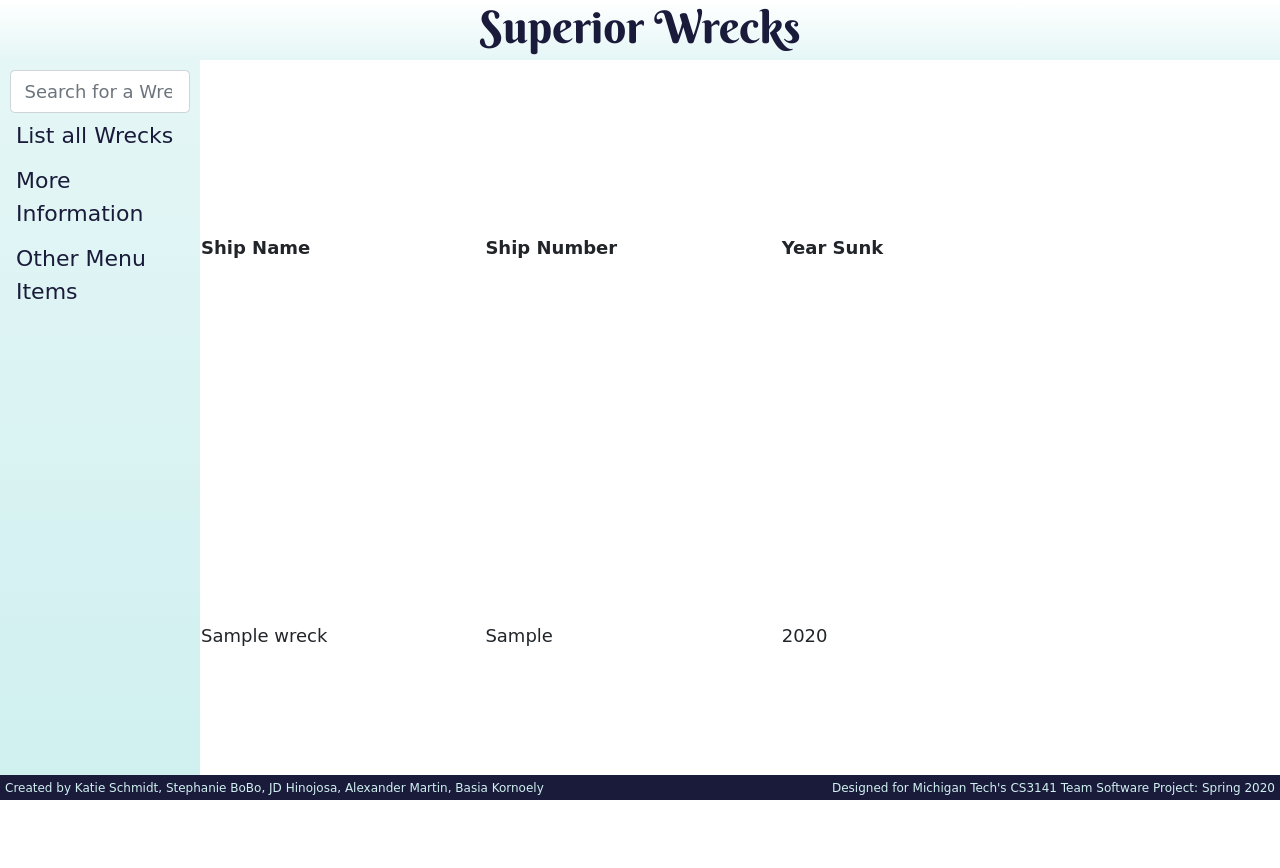
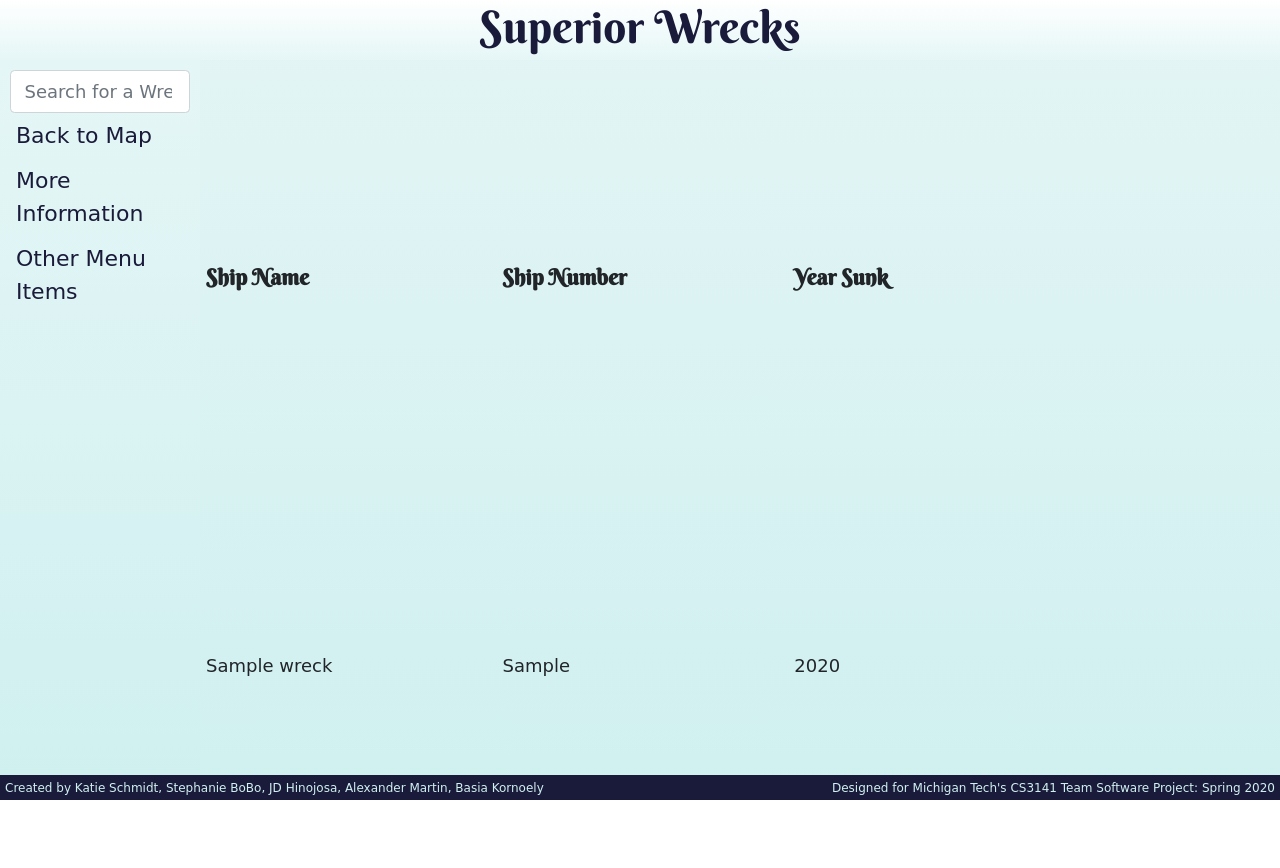
Before and after one commit to SuperiorWrecks/SuperiorWrecks, a Django app: page /wrecks/listofships.html in a window 1280 px wide. Before the commit the page ends 800 px from the top, so only its background shows below. Run offline with Django 3.2, Linux system fonts and the light colour scheme; tables that the repository leaves empty hold one stand-in row (values such as "Sample post"); some libraries are stand-ins or nearby versions; some web fonts are replaced.

Commit message:
Added CSS to body of listofships.html Updated back to map link from listofships.html

```diff
--- a/templates/wrecks/homepage.html
+++ b/templates/wrecks/homepage.html
@@ -203,7 +203,7 @@
 
     function initMap() {
         map = new google.maps.Map(document.getElementById('map'), {
-            center: {lat: 47.598154161430784, lng: -88.3},
+            center: {lat: 47.598154161430784, lng: -88.7},
             zoom: 7,
             streetViewControl: false,
             fullscreenControl: false,
--- a/templates/wrecks/listofships.html
+++ b/templates/wrecks/listofships.html
@@ -24,7 +24,7 @@
             background-image: linear-gradient(white, #E5F6F6);
             font-size: 40px;
             font-family: 'Berkshire Swash', cursive;
-            z-index: 1;
+            z-index: 2;
         }
 
         .sidebar-left {
@@ -34,7 +34,7 @@
             top: var(--header-height);
             left: 0;
             position: fixed;
-            z-index: 2;
+            z-index: 3;
         }
 
         .sidebar-left a {
@@ -53,7 +53,30 @@
             width: calc(100% - var(--sidebar-width));
             height: calc(100% - var(--footer-height));
             margin-left: var(--sidebar-width);
-            top: var(--header-height);
+            top: 0;
+            background: transparent;
+            position: relative;
+            z-index: 1;
+        }
+
+        #content a:hover {
+            color: #3b3d80;
+        }
+
+        #content b {
+            font-family: "Berkshire Swash", cursive;
+            font-size: 22px;
+        }
+
+        #background {
+            background-image: linear-gradient(#E4F5F5, #D0F0F0);
+            width: 100%;
+            height: 100%;
+            top: 0;
+            left: 0;
+            color: transparent;
+            position: fixed;
+            z-index: 0;
         }
 
         html, body {
@@ -75,6 +98,8 @@
         #table {
             height: 100%;
             width: 75%;
+            margin-left: 5px;
+            margin-top: 12px;
         }
 
         #footer {
@@ -95,6 +120,10 @@
 
 <body>
 
+<div id="background">
+    test it
+</div>
+
 <div class="header">
     <h1>Superior Wrecks</h1>
 </div>
@@ -103,7 +132,7 @@
     <form class="bd-search d-flex align-items-center">
         <input type="search" class="form-control ds-input" placeholder="Search for a Wreck">
     </form>
-    <a href="wrecks/listofships.html">List all Wrecks</a>
+    <a href="/">Back to Map</a>
     <a href="#">More Information</a>
     <a href="#">Other Menu Items</a>
 </nav>
@@ -115,9 +144,9 @@
     <table id="table">
         <thead>
         <tr>
-            <th>Ship Name</th>
-            <th>Ship Number</th>
-            <th>Year Sunk</th>
+            <th><b>Ship Name</b></th>
+            <th><b>Ship Number</b></th>
+            <th><b>Year Sunk</b></th>
         </tr>
         </thead>
     </table>
```
